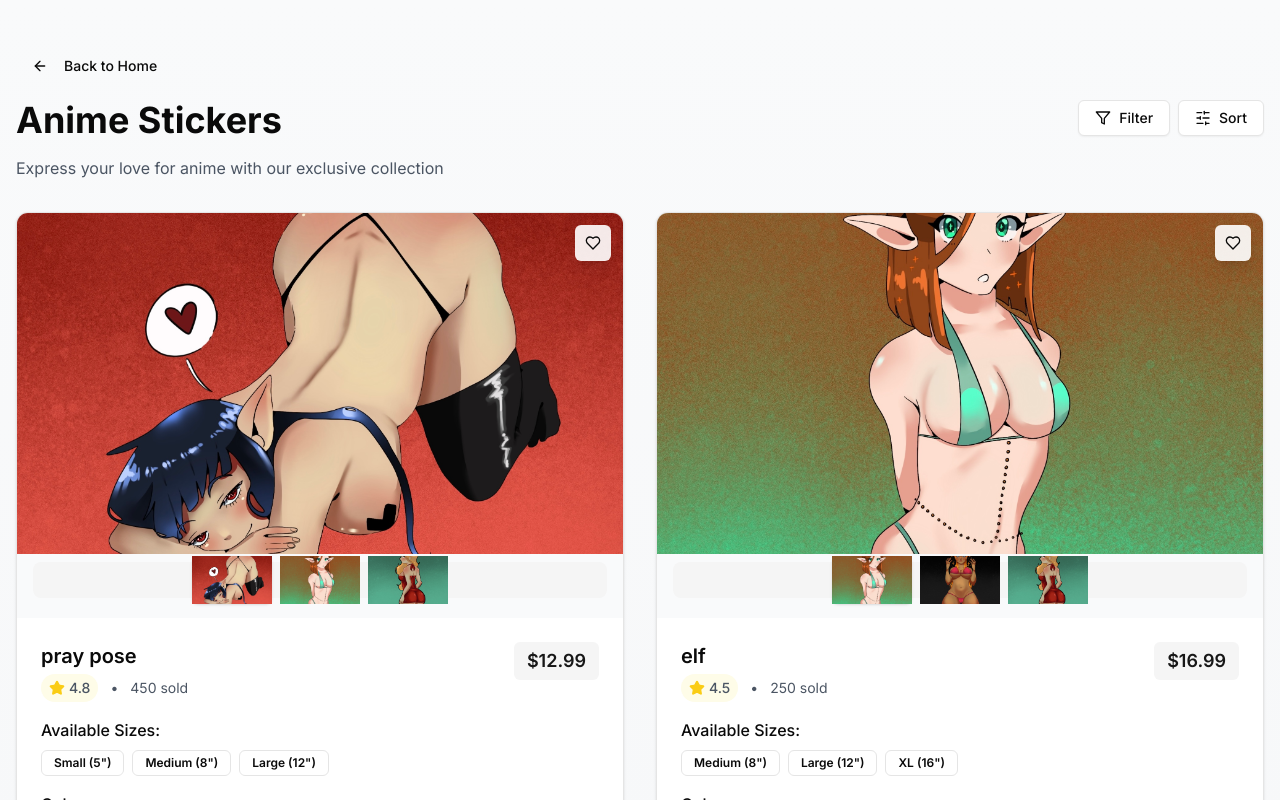
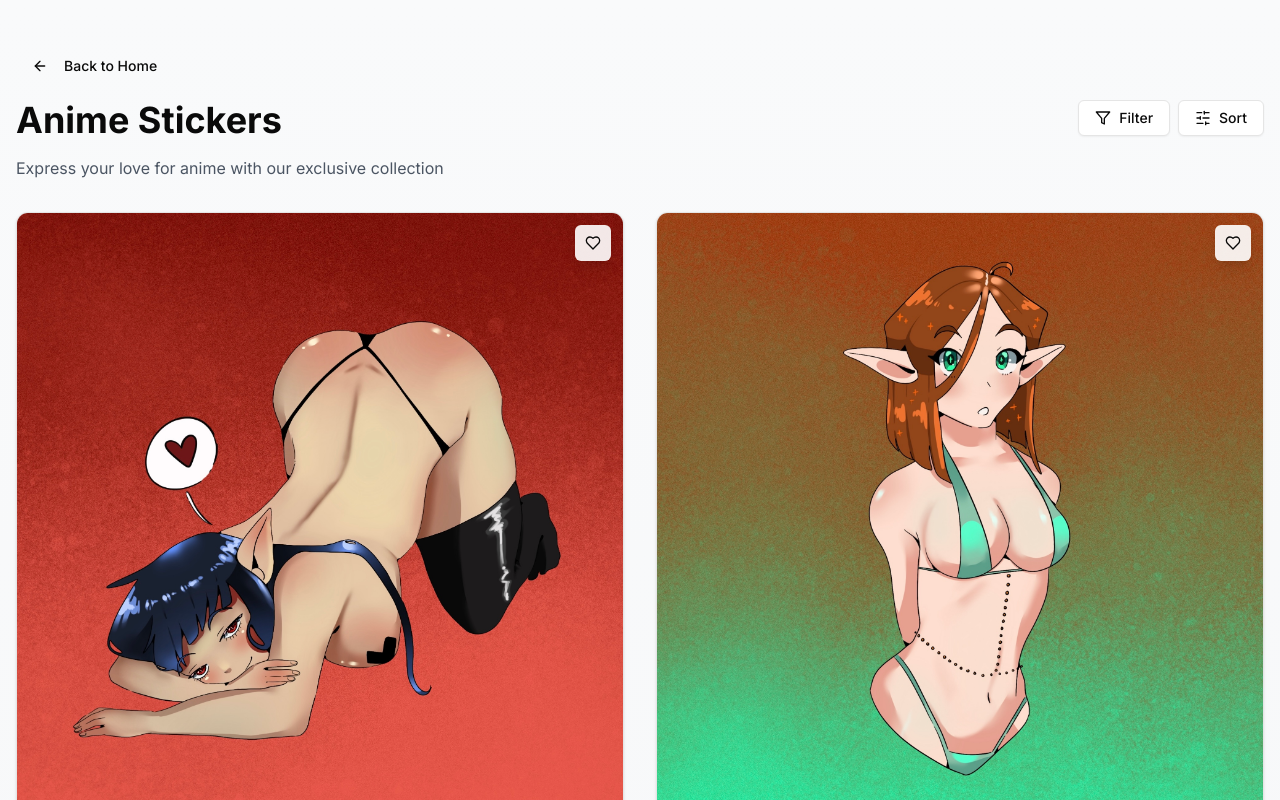
Before and after one commit to Matt5246/StickersCompany, a Next.js app: page /stickers/anime in a window 1280 px wide. Shown: the top 800 px of the page. Built offline with nearby package versions, Linux system fonts and the light colour scheme.

Commit message:
aspect ratio from 16/9 to 1/1

```diff
--- a/app/page.tsx
+++ b/app/page.tsx
@@ -187,7 +187,7 @@ export default function Home() {
             <div className="grid grid-cols-1 md:grid-cols-2 gap-8">
               {category.items.slice(0, 2).map((sticker) => (
                 <Card key={sticker.id} className="overflow-hidden hover:shadow-xl transition-all duration-300 group">
-                  <div className="relative aspect-video">
+                  <div className="relative aspect-[1/1]">
                     <img
                       src={sticker.image}
                       alt={sticker.title}
--- a/app/stickers/[category]/page.tsx
+++ b/app/stickers/[category]/page.tsx
@@ -154,7 +154,7 @@ export default function CategoryPage({ params }: { params: { category: string }
                                 <div className="relative">
                                     {sticker.images.map((image, index) => (
                                         <TabsContent key={`image${index + 1}`} value={`image${index + 1}`} className="m-0 cursor-pointer" onClick={() => setSelectedImage(image)}>
-                                            <div className="aspect-[16/9] relative group">
+                                            <div className="aspect-[1/1] relative group">
                                                 <img
                                                     src={image}
                                                     alt={`${sticker.title} - View ${index + 1}`}
```
